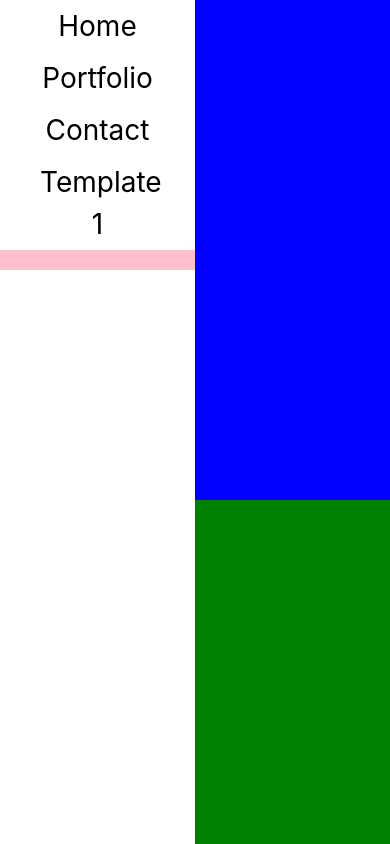
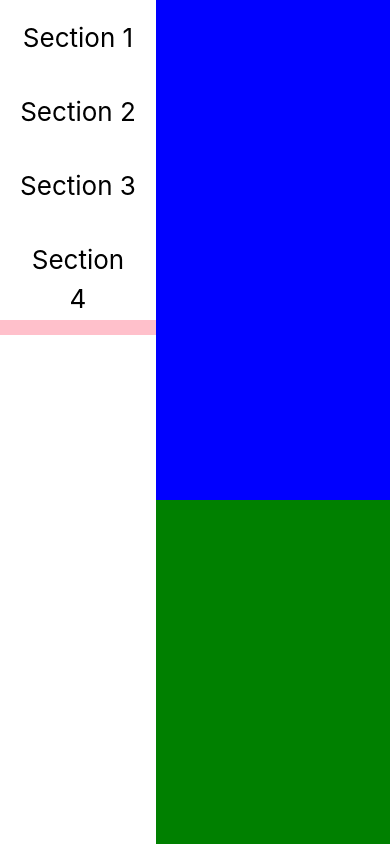
Before and after one commit to emmalynnn97/emmalynnn, a React (Create React App) app: page / in a window 390 px wide. Shown: the top 844 px of the page. Built offline with nearby package versions, Linux system fonts and the light colour scheme; no server answers.

Commit message:
small changes

```diff
--- a/public/index.html
+++ b/public/index.html
@@ -8,7 +8,7 @@
     <meta name="theme-color" content="#000000" />
     <meta
       name="description"
-      content="Web site created using create-react-app"
+      content="Emma Lynn's staging area"
     />
     <link rel="apple-touch-icon" href="%PUBLIC_URL%/logo192.png" />
     <!--
@@ -26,7 +26,7 @@
       work correctly both with client-side routing and a non-root public URL.
       Learn how to configure a non-root public URL by running `npm run build`.
     -->
-    <title>React App</title>
+    <title>Emma Lynn Staging</title>
   </head>
   <body>
     <noscript>You need to enable JavaScript to run this app.</noscript>
--- a/src/App.css
+++ b/src/App.css
@@ -26,9 +26,13 @@
     color:white !important;
     text-decoration: none !important;
 }
-body{
-    scroll-behavior:smooth;
-    transition:.15s ease-in;
+.section{
+    display:flex;
+    flex-direction: column;
+    justify-content: center;
+    align-items: center;
+    text-align:center;
+    padding:50px;
 }
 @media (max-width:1024px){
 
@@ -36,18 +40,20 @@ body{
 @media (max-width:768px){
     .side-nav-link{
         text-align:center !important;
+        width:100% !important;
+        padding:2.5px 20px !important;
     }
 }
 @media (max-width:480px){
  .side-nav-link{
-     font-size:28px !important;
+     font-size:26px !important;
      width:100% !important;
      text-align:center !important;
  }
  .left{
-     width:50% !important;
+     width:40% !important;
  }
  .right{
-     width:50% !important;
+     width:60% !important;
  }
 }
--- a/src/App.js
+++ b/src/App.js
@@ -1,6 +1,6 @@
 import React from 'react';
 import FeatureProjects from './FeatureProjects'
-import Nav from './Nav'
+//import Nav from './Nav'
 import Footer from './Footer'
 import Home from './Home'
 import Contact from './Contact'
@@ -14,32 +14,18 @@ function App() {
     justifyContent:'flex-start',
     alignItems:'center',
     backgroundColor:'#D7DAE5',
-    height: '300vh',
+    height: '2500px',
     overflowX:'hidden',
   }
-    const HomePage = () =>(
-      <Home endpoint={endpoint}/>
-    )
-  const ContactPage = () =>(
-    <>
-    <Contact endpoint='https://api.cosmicjs.com/v1/emma/object/contact?pretty=true&hide_metafields=true&read_key=8LlYIAPzCgNuk5ZzICnJpeXdxS7nYs9RbsGUJ6At6lWch5CwUu&props=slug,title,content,metadata,'/>
-    </>
+  const endpoint='https://api.cosmicjs.com/v1/emma/object/half-scroll?pretty=true&hide_metafields=true&read_key=8LlYIAPzCgNuk5ZzICnJpeXdxS7nYs9RbsGUJ6At6lWch5CwUu&props=slug,title,content,metadata,'
+  const HalfScrollPage = () =>(
+    <HalfScroll leftColor='white' rightColor='#706677' endpoint={endpoint}/>
   )
-  const Portfolio = () =>(
-    <FeatureProjects endpoint={endpoint}/>
-  )
-  const HalfScrollPage = () =>(
-    <HalfScroll/>
-  )
-  const endpoint='https://api.cosmicjs.com/v1/emma/object/home?pretty=true&hide_metafields=true&read_key=8LlYIAPzCgNuk5ZzICnJpeXdxS7nYs9RbsGUJ6At6lWch5CwUu&props=slug,title,content,metadata,'
+
   return (
     <Router>
     <div style={appStyle} className="App">
-    {/*<Nav color='#706677'/>*/}
     <Route exact path="/" component={HalfScrollPage} />
-    <Route path="/contact" component={ContactPage} />
-    <Route path="/portfolio" component={Portfolio} />
-    <Route path="/template-1" component={HomePage} />
     <Footer color='#706677'/>
     </div>
     </Router>
--- a/src/HalfScroll.js
+++ b/src/HalfScroll.js
@@ -5,15 +5,24 @@ export class HalfScroll extends Component {
     super(props)
 
     this.state = {
-
+      endpoint: this.props.endpoint,
+      leftColor:this.props.leftColor,
+      rightColor:this.props.rightColor,
+      content: [],
     }
   }
   componentDidMount() {
     window.addEventListener("scroll", (this.shrinkNavOnScroll));
-        document.querySelectorAll('.side-nav-link')[0].addEventListener('click',(this.handleClick0));
-        document.querySelectorAll('.side-nav-link')[1].addEventListener('click',(this.handleClick1));
-        document.querySelectorAll('.side-nav-link')[2].addEventListener('click',(this.handleClick2));
-        document.querySelectorAll('.side-nav-link')[3].addEventListener('click',(this.handleClick3));
+    document.querySelectorAll('.side-nav-link')[0].addEventListener('click', (this.handleClick0));
+    document.querySelectorAll('.side-nav-link')[1].addEventListener('click', (this.handleClick1));
+    document.querySelectorAll('.side-nav-link')[2].addEventListener('click', (this.handleClick2));
+    document.querySelectorAll('.side-nav-link')[3].addEventListener('click', (this.handleClick3));
+    fetch(this.state.endpoint)
+      .then(res => res.json())
+      .then((data) => {
+        this.setState({ content: data.object.metadata })
+      })
+      .catch(console.log)
   }
   componentWillUnmount() {
     window.removeEventListener("scroll", (this.shrinkNavOnScroll));
@@ -22,129 +31,126 @@ export class HalfScroll extends Component {
     window.removeEventListener("click", (this.handleClick2));
     window.removeEventListener("click", (this.handleClick3));
   }
-      handleClick0(){
-        window.scrollTo({top:0,behavior:'smooth'});
+  handleClick0() {
+    window.scrollTo({ top: 1, behavior: 'smooth' });
   }
-      handleClick1(){
-        window.scrollTo({top:501,behavior:'smooth'});
+  handleClick1() {
+    window.scrollTo({ top: 501, behavior: 'smooth' });
   }
-      handleClick2(){
-        window.scrollTo({top:1001,behavior:'smooth'});
+  handleClick2() {
+    window.scrollTo({ top: 1001, behavior: 'smooth' });
   }
-      handleClick3(){
-        window.scrollTo({top:1501,behavior:'smooth'});
+  handleClick3() {
+    window.scrollTo({ top: 1501, behavior: 'smooth' });
   }
-      shrinkNavOnScroll(){
+  shrinkNavOnScroll() {
     const distanceY = window.pageYOffset || document.documentElement.scrollTop;
+    const thickness = '15px';
+    const borderHidden = `${thickness} solid white`;
     var links = document.querySelectorAll('.side-nav-link');
-          if(distanceY > 50){
-              links[0].style.borderBottom='20px solid blue'
-              links[1].style.borderBottom='0px solid black';
-              links[2].style.borderBottom='0px solid black';
-              links[3].style.borderBottom='0px solid black';
+    if (distanceY === 0) {
+      links[0].style.borderBottom = borderHidden;
     }
-          if(distanceY > 500){
-            links[0].style.borderBottom='0px solid black'
-            links[1].style.borderBottom='20px solid green';
-            links[2].style.borderBottom='0px solid black';
-            links[3].style.borderBottom='0px solid black';
+    if (distanceY >= 1) {
+      links[0].style.borderBottom = `${thickness} solid blue`;
+      links[1].style.borderBottom = borderHidden
+      links[2].style.borderBottom = borderHidden
+      links[3].style.borderBottom = borderHidden
     }
-          if(distanceY > 1000){
-            links[0].style.borderBottom='0px solid black'
-            links[1].style.borderBottom='0px solid black';
-            links[2].style.borderBottom='20px solid violet';
-            links[3].style.borderBottom='0px solid black';
+    if (distanceY > 480) {
+      links[0].style.borderBottom = borderHidden
+      links[1].style.borderBottom = `${thickness} solid green`;
+      links[2].style.borderBottom = borderHidden
+      links[3].style.borderBottom = borderHidden
     }
-          if(distanceY > 1500){
-            links[0].style.borderBottom='0px solid black'
-            links[1].style.borderBottom='0px solid black';
-            links[2].style.borderBottom='0px solid black';
-            links[3].style.borderBottom='20px solid pink';
+    if (distanceY > 980) {
+      links[0].style.borderBottom = borderHidden
+      links[1].style.borderBottom = borderHidden
+      links[2].style.borderBottom = `${thickness} solid violet`;
+      links[3].style.borderBottom = borderHidden
     }
-          if(distanceY > 2000){
-            links[0].style.borderBottom='0px solid black'
-            links[1].style.borderBottom='0px solid black';
-            links[2].style.borderBottom='0px solid black';
-            links[3].style.borderBottom='0px solid pink';
+    if (distanceY > 1480) {
+      links[0].style.borderBottom = borderHidden
+      links[1].style.borderBottom = borderHidden
+      links[2].style.borderBottom = borderHidden
+      links[3].style.borderBottom = `${thickness} solid pink`;
     }
   }
   render() {
     const leftStyle = {
       width: '30%',
-            height: '300vh',
+      height: '2500px',
       display: 'flex',
-            flexDirection:'column',
-            justifyContent:'flex-start',
-            alignItems:'flex-end',
-            backgroundColor: 'white',
+      flexDirection: 'column',
+      justifyContent: 'flex-start',
+      alignItems: 'flex-end',
+      backgroundColor: this.state.leftColor,
       float: 'left',
       position: 'fixed',
       top: '0',
     }
     const rightStyle = {
       width: '70%',
-            height: '300vh',
+      height: '2500px',
       display: 'flex',
-            flexDirection:'column',
-            justifyContent:'flex-start',
-            alignItems:'center',
-            backgroundColor: 'black',
+      flexDirection: 'column',
+      justifyContent: 'flex-start',
+      alignItems: 'center',
+      backgroundColor: this.state.rightColor,
       overflow: 'auto',
       float: 'right',
       position: 'absolute',
       top: '0',
       right: '0',
-            color: 'white'
+      color: 'white',
     }
     const containerStyle = {
-            height: '300vh',
+      height: '2000px',
       width: '100%',
       paddingTop: '100px',
     }
-        const linkStyle={
-            fontSize:'38px',
-            color:'black',
-            padding:'5px 40px',
-            width:'275px',
-            textAlign:'left',
+    const linkStyle = {
+      fontSize: '38px',
+      color: 'black',
+      padding: '5px 40px',
+      width: '75%',
+      textAlign: 'left',
+      borderBottom: '15px solid white',
+      marginTop: '15px'
     }
-        const section1Style={
-            height:'500px',
-            width:'100%',
-            backgroundColor:'blue'
+    const section1Style = {
+      height: '500px',
+      width: '100%',
+      backgroundColor: 'blue',
     }
-        const section2Style={
-            height:'500px',
-            width:'100%',
-            backgroundColor:'green'
+    const section2Style = {
+      height: '500px',
+      width: '100%',
+      backgroundColor: 'green'
     }
-        const section3Style={
-            height:'500px',
-            width:'100%',
-            backgroundColor:'violet'
+    const section3Style = {
+      height: '500px',
+      width: '100%',
+      backgroundColor: 'violet'
     }
-        const section4Style={
-            height:'500px',
-            width:'100%',
-            backgroundColor:'pink'
+    const section4Style = {
+      height: '500px',
+      width: '100%',
+      backgroundColor: 'pink'
     }
     return (
       <div style={containerStyle}>
         <div className='left' style={leftStyle}>
-                    <Link className='side-nav-link' style={linkStyle}>Home</Link>
-                    <Link className='side-nav-link' style={linkStyle}>Portfolio</Link>
-                    <Link className='side-nav-link' style={linkStyle}>Contact</Link>
-                    <Link className='side-nav-link' style={linkStyle}>Template 1</Link>
+          <Link className='side-nav-link' style={linkStyle}>Section 1</Link>
+          <Link className='side-nav-link' style={linkStyle}>Section 2</Link>
+          <Link className='side-nav-link' style={linkStyle}>Section 3</Link>
+          <Link className='side-nav-link' style={linkStyle}>Section 4</Link>
         </div>
         <div className='right' style={rightStyle}>
-                    <div style={section1Style}>
-                    </div>
-                    <div style={section2Style}>
-                    </div>
-                    <div style={section3Style}>
-                    </div>
-                    <div style={section4Style}>
-                    </div>
+          <div className='section' dangerouslySetInnerHTML={{ __html: this.state.content.section_1 }} style={section1Style}></div>
+          <div className='section' dangerouslySetInnerHTML={{ __html: this.state.content.section_2 }} style={section2Style}></div>
+          <div className='section' dangerouslySetInnerHTML={{ __html: this.state.content.section_3 }} style={section3Style}></div>
+          <div className='section' dangerouslySetInnerHTML={{ __html: this.state.content.section_4 }} style={section4Style}></div>
         </div>
       </div>
     )
```
Also changed, not shown: src/Footer.js (+6 -6 lines), 2 other files (tests, documents, lock files or other folders). Lines whose indentation alone changed are shown as unchanged.
